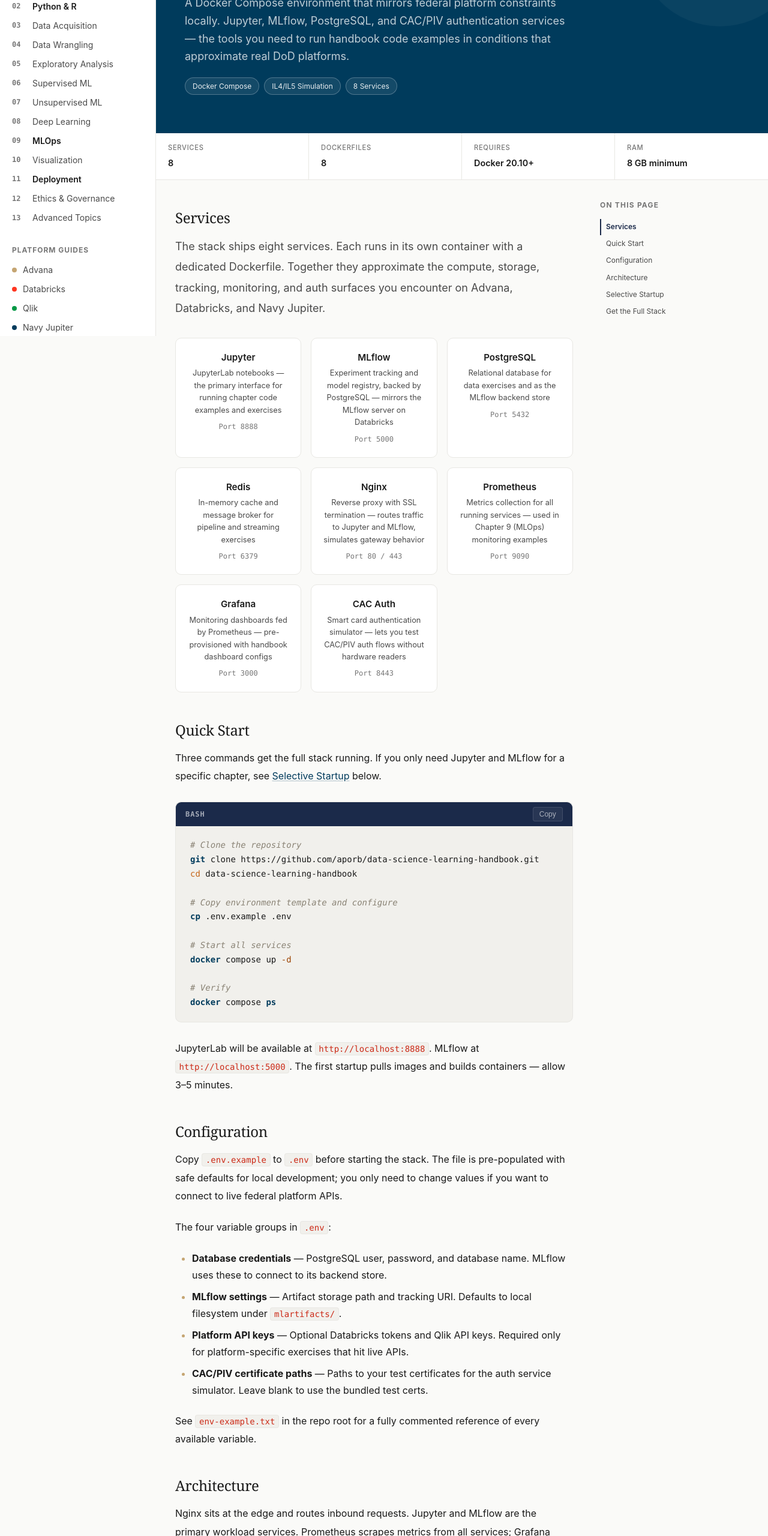
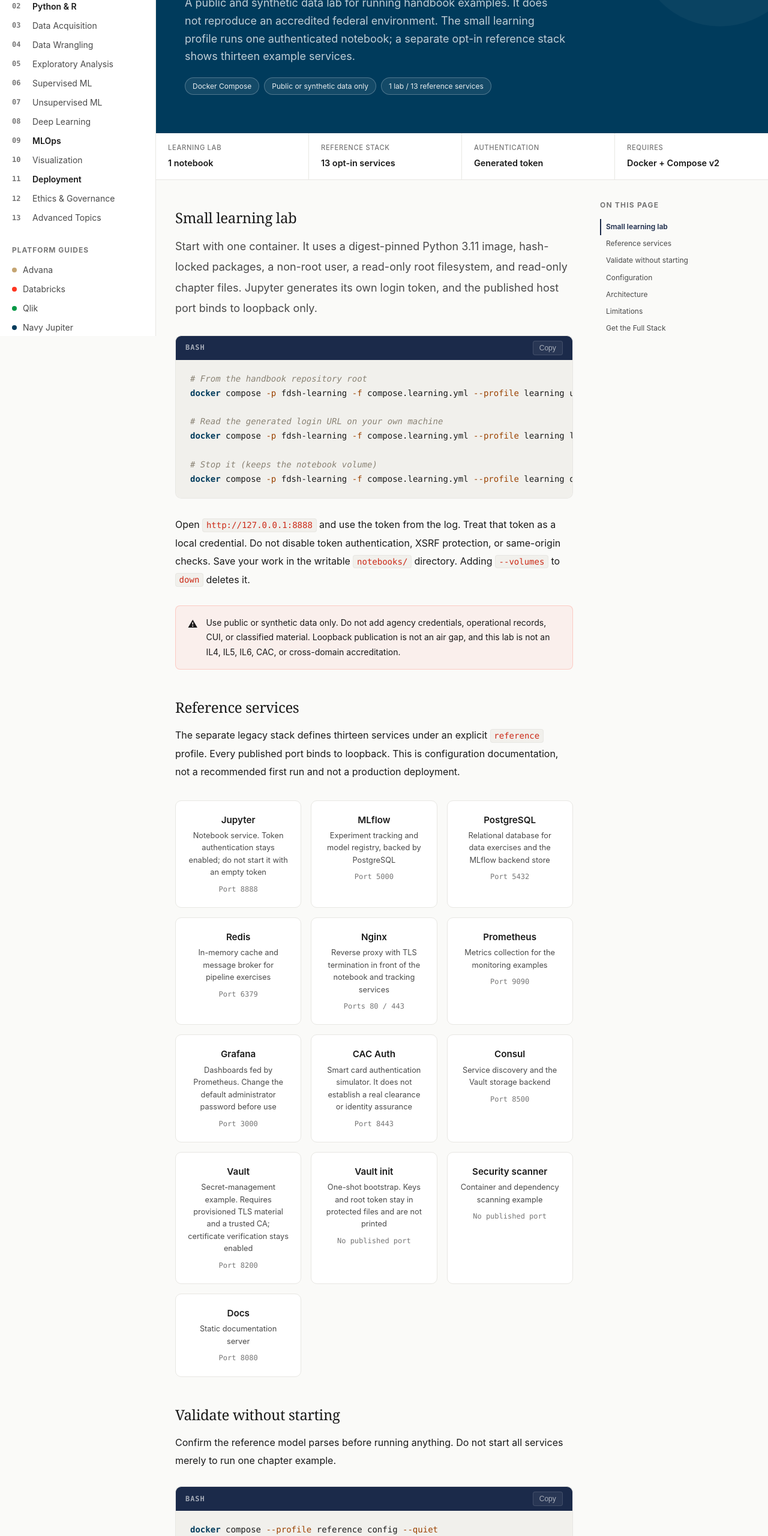
Before and after one commit to aporb/federal-ds-handbook-site, a plain HTML site: page docker.html in a window 1280 px wide. Shown: the part 240-2800 px from the top of the page at 60% size. Drawn offline with nearby package versions, Linux system fonts and the light colour scheme.

Commit message:
fix(claims): retire certification and service-count overstatements
The security page called the reference code production-grade and tamper-proof,
the home page counted eight services, and the agent page described compliance
review as certification.

```diff
--- a/docker.html
+++ b/docker.html
@@ -147,104 +147,157 @@
         Development Environment
       </div>
       <h1 class="platform-hero-title">Local Docker Stack</h1>
-      <p class="platform-hero-desc">A Docker Compose environment that mirrors federal platform constraints locally. Jupyter, MLflow, PostgreSQL, and CAC/PIV authentication services — the tools you need to run handbook code examples in conditions that approximate real DoD platforms.</p>
+      <p class="platform-hero-desc">A public and synthetic data lab for running handbook examples. It does not reproduce an accredited federal environment. The small learning profile runs one authenticated notebook; a separate opt-in reference stack shows thirteen example services.</p>
       <div class="platform-tags">
         <span class="platform-tag-pill">Docker Compose</span>
-        <span class="platform-tag-pill">IL4/IL5 Simulation</span>
-        <span class="platform-tag-pill">8 Services</span>
+        <span class="platform-tag-pill">Public or synthetic data only</span>
+        <span class="platform-tag-pill">1 lab / 13 reference services</span>
       </div>
     </div>
 
     <!-- UX-018: dl/dt/dd for semantic label-value pairs -->
     <dl class="platform-facts">
-      <div class="platform-fact"><dt class="platform-fact-label">Services</dt><dd class="platform-fact-value">8</dd></div>
-      <div class="platform-fact"><dt class="platform-fact-label">Dockerfiles</dt><dd class="platform-fact-value">8</dd></div>
-      <div class="platform-fact"><dt class="platform-fact-label">Requires</dt><dd class="platform-fact-value">Docker 20.10+</dd></div>
-      <div class="platform-fact"><dt class="platform-fact-label">RAM</dt><dd class="platform-fact-value">8 GB minimum</dd></div>
+      <div class="platform-fact"><dt class="platform-fact-label">Learning lab</dt><dd class="platform-fact-value">1 notebook</dd></div>
+      <div class="platform-fact"><dt class="platform-fact-label">Reference stack</dt><dd class="platform-fact-value">13 opt-in services</dd></div>
+      <div class="platform-fact"><dt class="platform-fact-label">Authentication</dt><dd class="platform-fact-value">Generated token</dd></div>
+      <div class="platform-fact"><dt class="platform-fact-label">Requires</dt><dd class="platform-fact-value">Docker + Compose v2</dd></div>
     </dl>
 
     <div class="chapter-layout">
       <article class="chapter-main">
         <div class="prose" id="prose-content">
 
-          <h2 id="services">Services</h2>
-          <p>The stack ships eight services. Each runs in its own container with a dedicated Dockerfile. Together they approximate the compute, storage, tracking, monitoring, and auth surfaces you encounter on Advana, Databricks, and Navy Jupiter.</p>
-
-          <div class="docker-service-grid">
-
-            <div class="docker-service-card">
-              <div class="service-name">Jupyter</div>
-              <div class="service-desc">JupyterLab notebooks — the primary interface for running chapter code examples and exercises</div>
-              <div class="service-port">Port 8888</div>
-            </div>
-
-            <div class="docker-service-card">
-              <div class="service-name">MLflow</div>
-              <div class="service-desc">Experiment tracking and model registry, backed by PostgreSQL — mirrors the MLflow server on Databricks</div>
-              <div class="service-port">Port 5000</div>
-            </div>
-
-            <div class="docker-service-card">
-              <div class="service-name">PostgreSQL</div>
-              <div class="service-desc">Relational database for data exercises and as the MLflow backend store</div>
-              <div class="service-port">Port 5432</div>
-            </div>
-
-            <div class="docker-service-card">
-              <div class="service-name">Redis</div>
-              <div class="service-desc">In-memory cache and message broker for pipeline and streaming exercises</div>
-              <div class="service-port">Port 6379</div>
-            </div>
-
-            <div class="docker-service-card">
-              <div class="service-name">Nginx</div>
-              <div class="service-desc">Reverse proxy with SSL termination — routes traffic to Jupyter and MLflow, simulates gateway behavior</div>
-              <div class="service-port">Port 80 / 443</div>
-            </div>
-
-            <div class="docker-service-card">
-              <div class="service-name">Prometheus</div>
-              <div class="service-desc">Metrics collection for all running services — used in Chapter 9 (MLOps) monitoring examples</div>
-              <div class="service-port">Port 9090</div>
-            </div>
-
-            <div class="docker-service-card">
-              <div class="service-name">Grafana</div>
-              <div class="service-desc">Monitoring dashboards fed by Prometheus — pre-provisioned with handbook dashboard configs</div>
-              <div class="service-port">Port 3000</div>
-            </div>
-
-            <div class="docker-service-card">
-              <div class="service-name">CAC Auth</div>
-              <div class="service-desc">Smart card authentication simulator — lets you test CAC/PIV auth flows without hardware readers</div>
-              <div class="service-port">Port 8443</div>
-            </div>
-
-          </div>
-
-          <h2 id="quick-start">Quick Start</h2>
-          <p>Three commands get the full stack running. If you only need Jupyter and MLflow for a specific chapter, see <a href="#selective-startup">Selective Startup</a> below.</p>
+          <h2 id="learning-lab">Small learning lab</h2>
+          <p>Start with one container. It uses a digest-pinned Python 3.11 image, hash-locked packages, a non-root user, a read-only root filesystem, and read-only chapter files. Jupyter generates its own login token, and the published host port binds to loopback only.</p>
 
           <div class="code-block-wrapper">
             <div class="code-block-header">
               <span class="code-block-lang">bash</span>
               <button class="code-copy-btn" type="button" aria-label="Copy code">Copy</button>
             </div>
-            <pre><code class="language-bash"># Clone the repository
-git clone https://github.com/aporb/data-science-learning-handbook.git
-cd data-science-learning-handbook
+            <pre><code class="language-bash"># From the handbook repository root
+docker compose -p fdsh-learning -f compose.learning.yml --profile learning up --build -d
 
-# Copy environment template and configure
-cp .env.example .env
+# Read the generated login URL on your own machine
+docker compose -p fdsh-learning -f compose.learning.yml --profile learning logs notebook
 
-# Start all services
-docker compose up -d
-
-# Verify
-docker compose ps</code></pre>
+# Stop it (keeps the notebook volume)
+docker compose -p fdsh-learning -f compose.learning.yml --profile learning down</code></pre>
           </div>
 
-          <p>JupyterLab will be available at <code>http://localhost:8888</code>. MLflow at <code>http://localhost:5000</code>. The first startup pulls images and builds containers — allow 3–5 minutes.</p>
+          <p>Open <code>http://127.0.0.1:8888</code> and use the token from the log. Treat that token as a local credential. Do not disable token authentication, XSRF protection, or same-origin checks. Save your work in the writable <code>notebooks/</code> directory. Adding <code>--volumes</code> to <code>down</code> deletes it.</p>
+
+          <div class="callout callout-warning">
+            <span class="callout-icon" aria-hidden="true">&#9888;</span>
+            <div class="callout-content">
+              <p>Use public or synthetic data only. Do not add agency credentials, operational records, CUI, or classified material. Loopback publication is not an air gap, and this lab is not an IL4, IL5, IL6, CAC, or cross-domain accreditation.</p>
+            </div>
+          </div>
+
+          <h2 id="services">Reference services</h2>
+          <p>The separate legacy stack defines thirteen services under an explicit <code>reference</code> profile. Every published port binds to loopback. This is configuration documentation, not a recommended first run and not a production deployment.</p>
+
+          <div class="docker-service-grid">
+
+            <div class="docker-service-card">
+              <div class="service-name">Jupyter</div>
+              <div class="service-desc">Notebook service. Token authentication stays enabled; do not start it with an empty token</div>
+              <div class="service-port">Port 8888</div>
+            </div>
+
+            <div class="docker-service-card">
+              <div class="service-name">MLflow</div>
+              <div class="service-desc">Experiment tracking and model registry, backed by PostgreSQL</div>
+              <div class="service-port">Port 5000</div>
+            </div>
+
+            <div class="docker-service-card">
+              <div class="service-name">PostgreSQL</div>
+              <div class="service-desc">Relational database for data exercises and the MLflow backend store</div>
+              <div class="service-port">Port 5432</div>
+            </div>
+
+            <div class="docker-service-card">
+              <div class="service-name">Redis</div>
+              <div class="service-desc">In-memory cache and message broker for pipeline exercises</div>
+              <div class="service-port">Port 6379</div>
+            </div>
+
+            <div class="docker-service-card">
+              <div class="service-name">Nginx</div>
+              <div class="service-desc">Reverse proxy with TLS termination in front of the notebook and tracking services</div>
+              <div class="service-port">Ports 80 / 443</div>
+            </div>
+
+            <div class="docker-service-card">
+              <div class="service-name">Prometheus</div>
+              <div class="service-desc">Metrics collection for the monitoring examples</div>
+              <div class="service-port">Port 9090</div>
+            </div>
+
+            <div class="docker-service-card">
+              <div class="service-name">Grafana</div>
+              <div class="service-desc">Dashboards fed by Prometheus. Change the default administrator password before use</div>
+              <div class="service-port">Port 3000</div>
+            </div>
+
+            <div class="docker-service-card">
+              <div class="service-name">CAC Auth</div>
+              <div class="service-desc">Smart card authentication simulator. It does not establish a real clearance or identity assurance</div>
+              <div class="service-port">Port 8443</div>
+            </div>
+
+            <div class="docker-service-card">
+              <div class="service-name">Consul</div>
+              <div class="service-desc">Service discovery and the Vault storage backend</div>
+              <div class="service-port">Port 8500</div>
+            </div>
+
+            <div class="docker-service-card">
+              <div class="service-name">Vault</div>
+              <div class="service-desc">Secret-management example. Requires provisioned TLS material and a trusted CA; certificate verification stays enabled</div>
+              <div class="service-port">Port 8200</div>
+            </div>
+
+            <div class="docker-service-card">
+              <div class="service-name">Vault init</div>
+              <div class="service-desc">One-shot bootstrap. Keys and root token stay in protected files and are not printed</div>
+              <div class="service-port">No published port</div>
+            </div>
+
+            <div class="docker-service-card">
+              <div class="service-name">Security scanner</div>
+              <div class="service-desc">Container and dependency scanning example</div>
+              <div class="service-port">No published port</div>
+            </div>
+
+            <div class="docker-service-card">
+              <div class="service-name">Docs</div>
+              <div class="service-desc">Static documentation server</div>
+              <div class="service-port">Port 8080</div>
+            </div>
+
+          </div>
+
+          <h2 id="quick-start">Validate without starting</h2>
+          <p>Confirm the reference model parses before running anything. Do not start all services merely to run one chapter example.</p>
+
+          <div class="code-block-wrapper">
+            <div class="code-block-header">
+              <span class="code-block-lang">bash</span>
+              <button class="code-copy-btn" type="button" aria-label="Copy code">Copy</button>
+            </div>
+            <pre><code class="language-bash">docker compose --profile reference config --quiet
+
+# Python-only path for the tested learning profile
+python3.11 -m venv .venv
+. .venv/bin/activate
+python -m pip install --require-hashes -r requirements-learning.txt
+python -m pytest tests -q
+python scripts/check_handbook.py</code></pre>
+          </div>
+
+          <p>The learning profile does not install Spark, Foundry libraries, GPU frameworks, or the complete security infrastructure. Examples for those systems need the indicated authorized platform and approved dependencies.</p>
 
           <h2 id="configuration">Configuration</h2>
           <p>Copy <code>.env.example</code> to <code>.env</code> before starting the stack. The file is pre-populated with safe defaults for local development; you only need to change values if you want to connect to live federal platform APIs.</p>
@@ -280,32 +333,12 @@ graph LR
             <p class="mermaid-caption">Service topology. Nginx is the single ingress point. Prometheus scrapes all services; Grafana visualizes the metrics. CAC Auth chains through Nginx for auth-gated request flows.</p>
           </div>
 
-          <h2 id="selective-startup">Selective Startup</h2>
-          <p>The full stack uses 6–8 GB of RAM. If you are working through a specific chapter and don't need monitoring or auth services, start only what that chapter requires.</p>
+          <h2 id="limitations">Limitations</h2>
+              <p>The reference stack still needs dependency, certificate, and configuration review before any service is exposed beyond your machine. A successful container start proves nothing about security, compliance, or authorization. Containers can reach the network, so loopback publication is not an air gap. Do not install this public lock file into a managed government environment.</p>
 
-          <div class="code-block-wrapper">
-            <div class="code-block-header">
-              <span class="code-block-lang">bash</span>
-              <button class="code-copy-btn" type="button" aria-label="Copy code">Copy</button>
-            </div>
-            <pre><code class="language-bash"># Just the essentials for chapter exercises
-docker compose up -d jupyter mlflow postgres
+              <p>For the Vault example, the certificate must cover the <code>vault</code> service hostname, and bootstrap material must stay in protected files. It is not a production bootstrap or recovery design. The CAC service is a simulator, not an authentication authority.</p>
 
-# Add monitoring for Chapter 9 (MLOps)
-docker compose up -d prometheus grafana
-
-# Add auth services for Chapter 12 (Ethics & Governance)
-docker compose up -d cac-auth nginx</code></pre>
-          </div>
-
-          <div class="callout callout-note">
-            <span class="callout-icon" aria-hidden="true">&#8505;</span>
-            <div class="callout-content">
-              <p>MLflow depends on PostgreSQL. If you start MLflow, Docker Compose will automatically start postgres too — you don't need to name it explicitly.</p>
-            </div>
-          </div>
-
-          <h2 id="get-the-full-stack">Get the Full Stack</h2>
+              <h2 id="get-the-full-stack">Get the Full Stack</h2>
           <p>All Dockerfiles, Nginx configs, Prometheus rules, Grafana dashboard provisioning, and the CAC Auth service source are in the <code>docker/</code> directory of the repository.</p>
 
           <a href="https://github.com/aporb/data-science-learning-handbook/tree/main/docker" class="btn-primary" target="_blank" rel="noopener">
```
Also changed, not shown: agents.html (+3 -3 lines), index.html (+6 -6 lines), security.html (+11 -11 lines).
